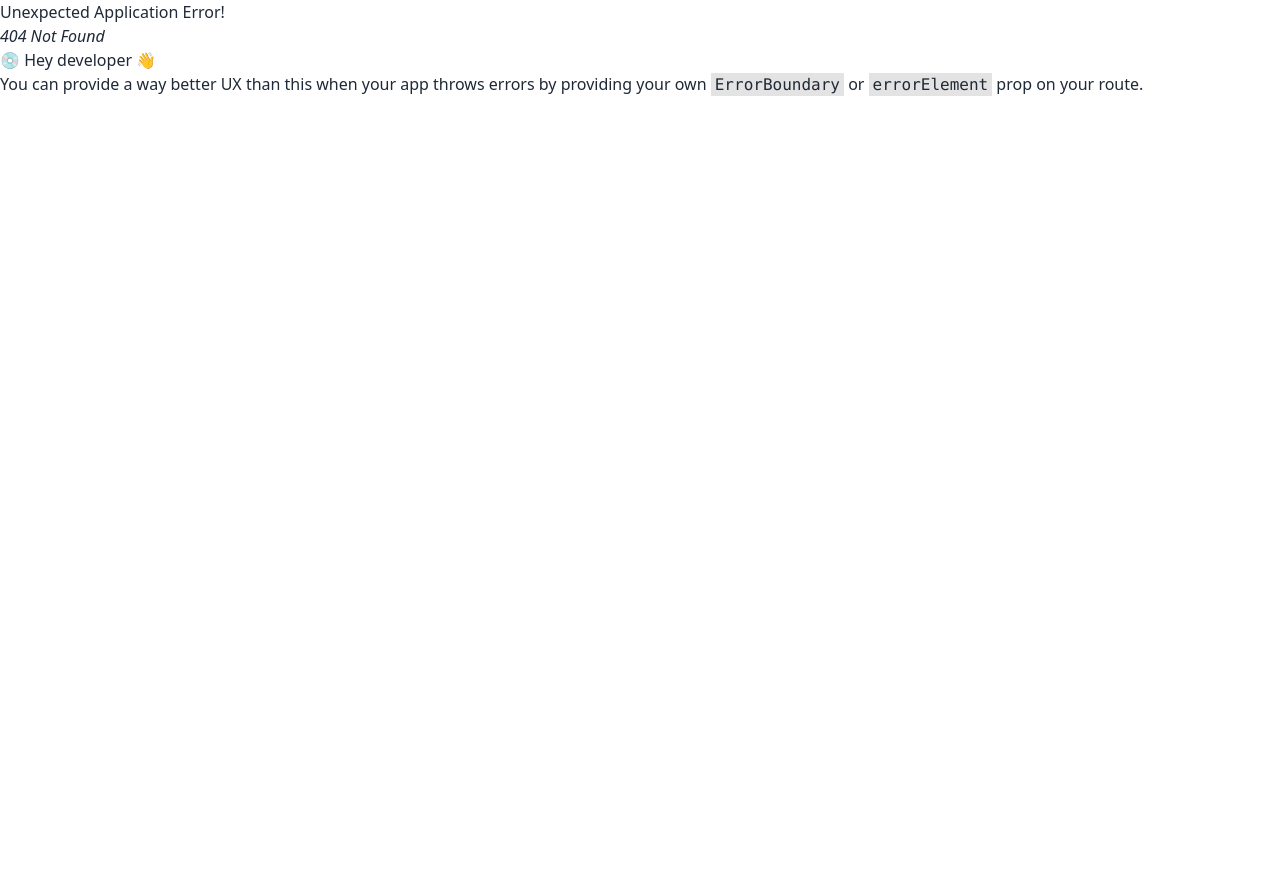
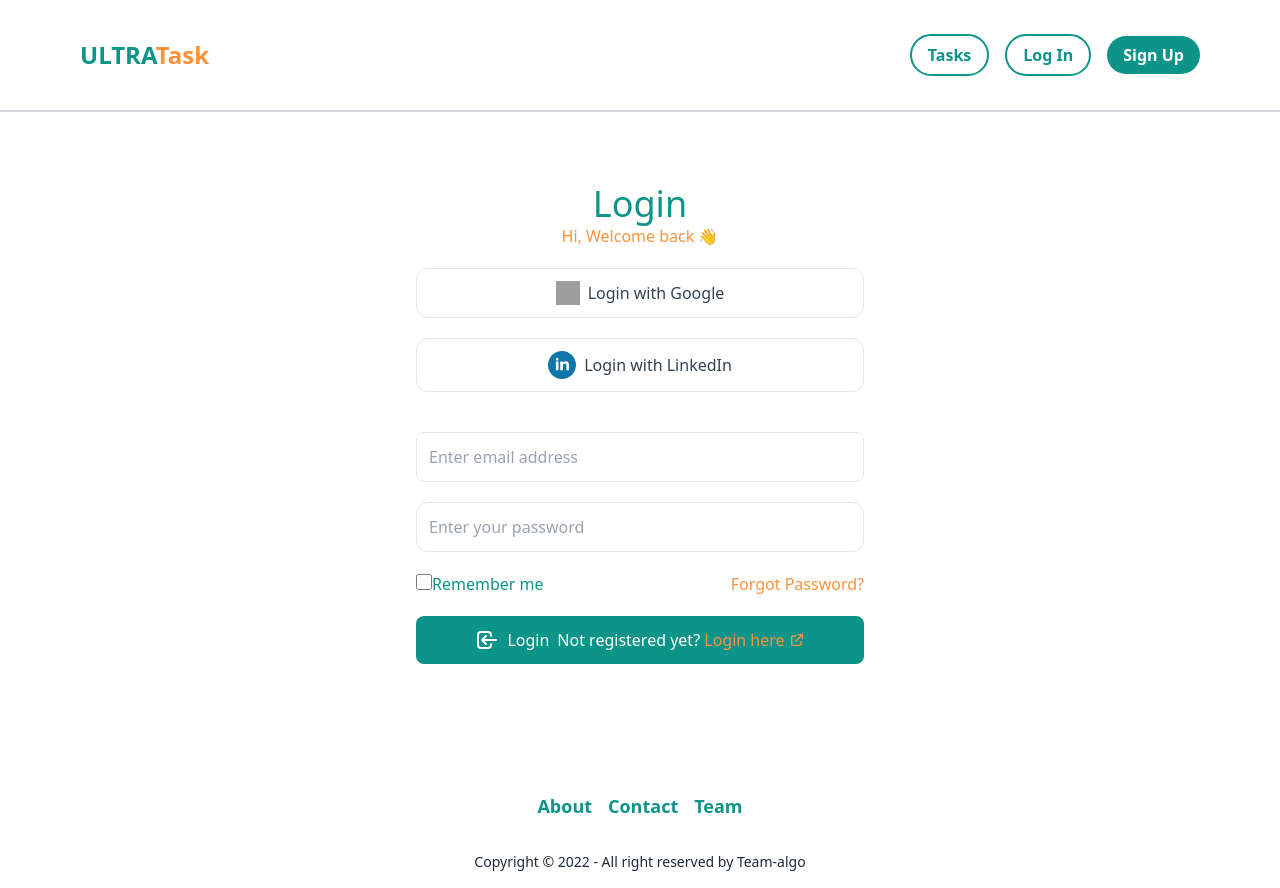
Before and after one commit to stevenrhett/task-tracker, a React (Create React App) app: page /login in a window 1280 px wide. Before the commit this address had no page. Before the commit the page ends 800 px from the top, so only its background shows below. Built offline with nearby package versions, Linux system fonts and the light colour scheme; grey boxes are pictures that could not be loaded.

Commit message:
working on the routing and basic  design

```diff
--- a/src/FooterComponent.js
+++ b/src/FooterComponent.js
@@ -1,13 +1,14 @@
 import React from 'react';
-import {Link} from "react-router-dom";
+import {NavLink} from "react-router-dom";
+
 
 const FooterComponent = () => {
     return (<div>
         <div className="flex items-center justify-center space-x-4 font-bold text-lg text-teal-500
             p-4 primary-content text-base-content">
-            <Link to="/about" className="text-teal-600 text-lg hover:text-teal-700">About</Link>
-            <Link to="/contact" className="text-teal-600 text-lg hover:text-teal-700">Contact</Link>
-            <Link to="/team" className="text-teal-600 text-lg hover:text-teal-700">Team</Link>
+            <NavLink to="/about" className="text-teal-600 text-lg hover:text-teal-700">About</NavLink>
+            <NavLink to="/contact" className="text-teal-600 text-lg hover:text-teal-700">Contact</NavLink>
+            <NavLink to="/team" className="text-teal-600 text-lg hover:text-teal-700">Team</NavLink>
 
         </div>
         <div className="footer footer-center p-4 primary-content text-base-content">
--- a/src/HeaderComponent.js
+++ b/src/HeaderComponent.js
@@ -1,28 +1,28 @@
 import React from 'react';
-import {Link} from "react-router-dom";
+import {NavLink} from "react-router-dom";
 
 const HeaderComponent = () => {
     return (<div>
 
             <div
                 className="flex flex-col md:flex-row justify-between items-center px-20 md:h-28 p-4 border-b-2 border-gray-300">
-                <div className="font-bold text-teal-600 text-2xl"><Link to="/">ULTRA<span
-                    className="text-orange-400">Task</span></Link></div>
+                <div className="font-bold text-teal-600 text-2xl"><NavLink to="/">ULTRA</NavLink><span
+                    className="text-orange-400"><NavLink to="/">Task</NavLink></span></div>
                 <div className="flex">
 
 
                     <ul className="menu-horizontal space-x-4">
-                        <li><Link to="/maintaskpage"
+                        <li><NavLink to="/task"
                                   className="font-bold text-teal-600 border-2 border-teal-600 py-2 px-4 rounded-full hover:text-teal-700 hover:border-teal-700">Tasks
-                            </Link>
+                            </NavLink>
                         </li>
-                        <li><Link to="/loginpage"
+                        <li><NavLink to="/login"
                                   className="font-bold text-teal-600 border-2 border-teal-600 py-2 px-4 rounded-full hover:text-teal-700 hover:border-teal-700">Log
-                            In</Link>
+                            In</NavLink>
                         </li>
-                        <li><Link to="/signuppage"
+                        <li><NavLink to="/signup"
                                   className="font-bold text-white bg-teal-600 py-2 px-4 rounded-full hover:bg-teal-700">Sign
-                            Up</Link></li>
+                            Up</NavLink></li>
                     </ul>
                 </div>
             </div>
--- a/src/LogInForm.js
+++ b/src/LogInForm.js
@@ -50,24 +50,25 @@ const LogInForm = () => {
                                 <a href="#" className="font-medium text-orange-400">Forgot Password?</a>
                             </div>
                         </div>
-                        <Link to="/maintaskpage"
-                              className="w-full py-3 font-medium text-white bg-teal-600 hover:bg-teal-500 rounded-lg border-indigo-500 hover:shadow inline-flex space-x-2 items-center justify-center">
-                            <svg xmlns="http://www.w3.org/2000/svg" className="h-6 w-6" fill="none" viewBox="0 0 24 24"
+                        <div
+                            className="w-full py-3 font-medium text-white bg-teal-600 hover:bg-teal-500 rounded-lg border-indigo-500 hover:shadow inline-flex space-x-2 items-center justify-center">
+                           <svg xmlns="http://www.w3.org/2000/svg" className="h-6 w-6" fill="none" viewBox="0 0 24 24"
                                  stroke="currentColor"
                                  strokeWidth="2">
                                 <path strokeLinecap="round" strokeLinejoin="round"
                                       d="M11 16l-4-4m0 0l4-4m-4 4h14m-5 4v1a3 3 0 01-3 3H6a3 3 0 01-3-3V7a3 3 0 013-3h7a3 3 0 013 3v1"/>
                             </svg>
-                            <span>Login</span>
-                        </Link>
-                        <p className="text-center">Not registered yet? <Link to="/signuppage"
-                                                                             className="text-orange-400 font-medium inline-flex space-x-1 items-center"><span>Login here</span><span><svg
+                            <Link to="/task"><span>Login</span> </Link>
+
+                        <p className="text-center">Not registered yet? <div
+                            className="text-orange-400 font-medium inline-flex space-x-1 items-center"><Link to="/signup"><span>Login here</span></Link><svg
                             xmlns="http://www.w3.org/2000/svg" className="h-4 w-4" fill="none" viewBox="0 0 24 24"
                             stroke="currentColor"
                             strokeWidth="2">
                 <path strokeLinecap="round" strokeLinejoin="round"
                       d="M10 6H6a2 2 0 00-2 2v10a2 2 0 002 2h10a2 2 0 002-2v-4M14 4h6m0 0v6m0-6L10 14"/>
-              </svg></span></Link></p>
+                        </svg></div></p>
+                    </div>
                     </div>
                 </form>
             </div>
--- a/src/SignUpForm.js
+++ b/src/SignUpForm.js
@@ -112,7 +112,7 @@ const SignUpForm = () => {
                             </svg>
                             <span>Sign Up</span>
                         </button>
-                        <p className="text-center"> <Link to="/loginpage"
+                        <p className="text-center"> <Link to="/login"
                                                                           className="text-orange-400 font-medium inline-flex space-x-1 items-center"><span>Register here</span><span><svg
                             xmlns="http://www.w3.org/2000/svg" className="h-4 w-4" fill="none" viewBox="0 0 24 24"
                             stroke="currentColor"
--- a/src/index.js
+++ b/src/index.js
@@ -22,15 +22,15 @@ const router = createBrowserRouter([
                 element: <WelcomeComponent/>
             },
             {
-                path: "/signuppage",
+                path: "/signup",
                 element: <SignUpPage/>
             },
             {
-                path: "/loginpage",
+                path: "/login",
                 element: <LogInPage/>
             },
             {
-                path: "/maintaskpage",
+                path: "/task",
                 element: <MainTaskPageB/>
             },
             {
```
